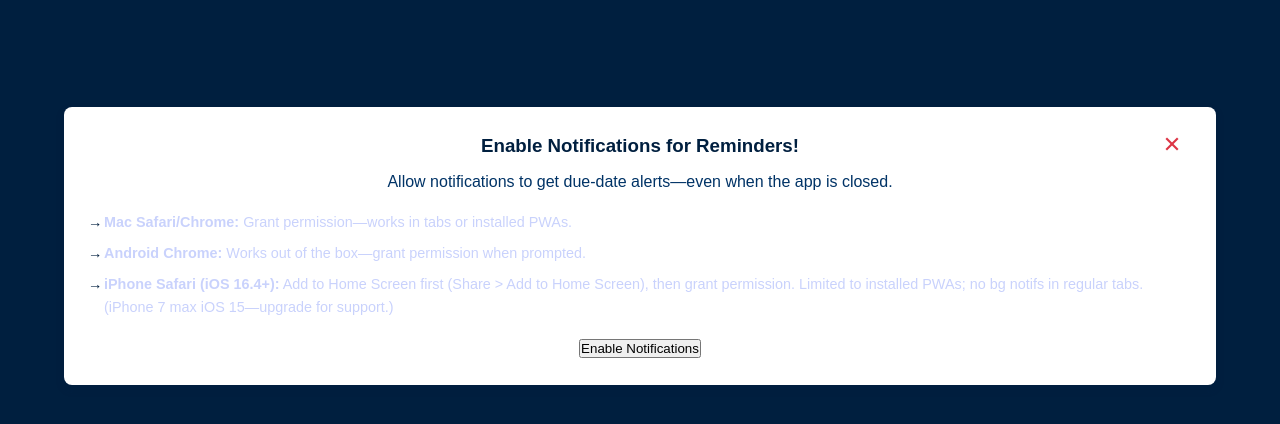
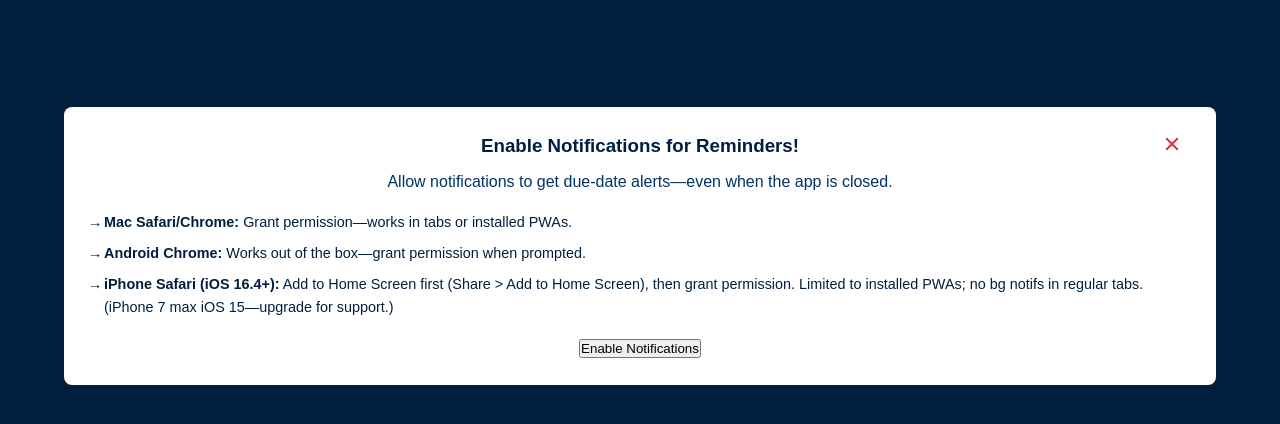
Before and after one commit to KrouzzLife/todo-reminder, a plain HTML site: page index.html in a window 1280 px wide. Shown: the part 154-578 px from the top of the page. Drawn offline with Linux system fonts and the light colour scheme; no server answers.

Commit message:
final commit

```diff
--- a/style.css
+++ b/style.css
@@ -303,6 +303,7 @@
     font-size: 0.9rem;
     list-style: none;
     padding-left: 0;
+    color: var(--navy);
   }
 
   #notification-guide .guide-content li {
@@ -334,6 +335,7 @@
     z-index: 1000;
     animation: fadeIn 0.3s ease;
   }
+
 
 
   .guide-close-btn {
```
